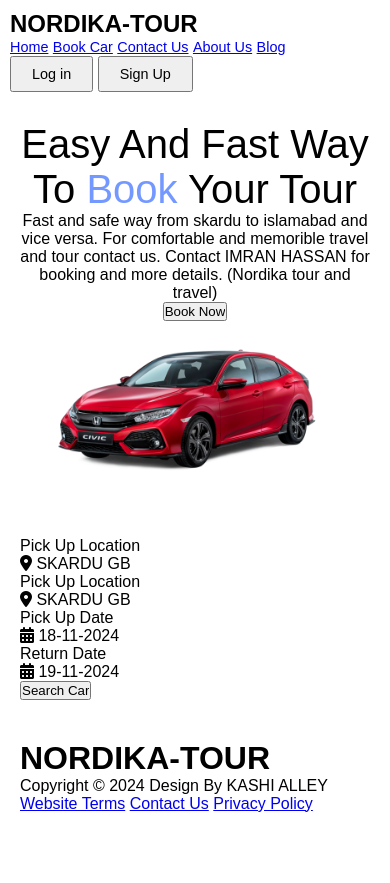
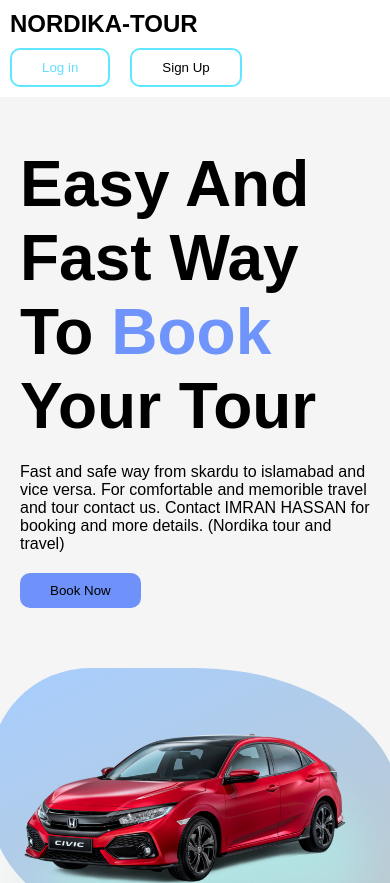
Before and after one commit to Khani-pro/khan, a plain HTML site: page index.html in a window 390 px wide. Shown: the top 883 px of the page. Before the commit the page ends 844 px from the top, so only its background shows below. Drawn offline with Linux system fonts and the light colour scheme.

Commit message:
style.css

```diff
--- a/style.css
+++ b/style.css
@@ -1,65 +1,279 @@
-/* General styles (already present in your file) */
 * {
     margin: 0;
     padding: 0;
     font-family: Arial, Helvetica, sans-serif;
 }
 
-/* Responsive adjustments for tablets (max-width: 768px) */
+.nav {
+    display: flex;
+    justify-content: center;
+    align-items: center;
+    height: 70px;
+    background-color: white;
+    column-gap: 220px;
+    position: relative;
+}
+
+.nav .item {
+    display: flex;
+    column-gap: 20px;
+}
+
+.nav .btn {
+    display: flex;
+    column-gap: 20px;
+}
+
+.nav .btn input {
+    padding: 10px 30px;
+    border: 2px solid #00d9ff9f;
+    border-radius: 10px;
+    cursor: pointer;
+    background-color: white;
+}
+
+.nav .btn input:hover {
+    background-color: #00d9ff9f;
+    color: white;
+}
+
+.nav .btn .login {
+    padding: 10px 30px;
+    border-radius: 10px;
+    cursor: pointer;
+    border: 2px solid #00d9ff9f;
+    background-color: white;
+    color: #00c9ff9f;
+}
+
+.nav .item a {
+    text-decoration: none;
+    color: black;
+    font-weight: 700;
+    cursor: pointer;
+}
+
+.nav .item .home-btn {
+    color: #0043ff8c;
+    font-weight: 700;
+}
+
+.home {
+    background-color: whitesmoke;
+    height: 600px;
+    display: flex;
+    justify-content: center;
+    align-items: center;
+}
+
+.home .main-sec {
+    display: flex;
+    column-gap: 50px;
+    justify-content: center;
+    align-items: center;
+}
+
+.home .right {
+    width: 400px;
+    height: 300px;
+    margin: 78px;
+    padding: 30px;
+    border-bottom-left-radius: 50%;
+    border-top-right-radius: 50%;
+    border-top-left-radius: 100px;
+    border-bottom-right-radius: 100px;
+    display: flex;
+    justify-content: center;
+    flex-direction: column;
+    align-items: center;
+    background-image: linear-gradient(155deg, #a7ceff, #bfc9cb);
+}
+
+.home .left {
+    padding: 30px;
+    height: 500px;
+    display: flex;
+    justify-content: center;
+    row-gap: 20px;
+    flex-direction: column;
+    width: 552px;
+}
+
+.home .left .btn input {
+    padding: 10px 30px;
+    border: none;
+    border-radius: 10px;
+    cursor: pointer;
+    background-color: #0043ff8c;
+}
+
+.home .main-sec .left .txt1 {
+    font-size: 4rem;
+    font-weight: 700;
+}
+
+.home .right img {
+    width: 50vw;
+    filter: drop-shadow(20px 50px 25px #b3e3e3);
+}
+
+.loc-sec {
+    height: 130px;
+    display: flex;
+    justify-content: center;
+}
+
+.loc-sec .main-sec {
+    background-color: white;
+    display: flex;
+    column-gap: 20px;
+    border-radius: 10px;
+    height: 160px;
+    justify-content: center;
+    align-items: center;
+    box-shadow: rgba(149, 157, 165, 0.2) 0px 8px 24px;
+    margin-top: -70px;
+}
+
+.loc-sec .main-sec .pick {
+    padding: 30px;
+    display: flex;
+    flex-direction: column;
+    row-gap: 20px;
+}
+
+.loc-sec .main-sec .pick label {
+    color: black;
+    font-weight: 700;
+}
+
+.loc-sec .main-sec .pick p {
+    border: 1px solid darkgrey;
+    padding: 6px 20px;
+    border-radius: 10px;
+}
+
+.loc-sec .main-sec .pick input {
+    padding: 10px 30px;
+    border: none;
+    border-radius: 10px;
+    cursor: pointer;
+    background-color: #0043ff8c;
+}
+
+.foot-sec {
+    display: flex;
+    align-items: center;
+    justify-content: space-between;
+    padding: 10px 50px;
+    background: whitesmoke;
+}
+
+.foot-sec .item {
+    display: flex;
+    column-gap: 20px;
+}
+
+.foot-sec .item a {
+    text-decoration: none;
+    color: black;
+}
+
+/* Mobile Responsive Styles */
 @media (max-width: 768px) {
     .nav {
         flex-direction: column;
+        align-items: flex-start;
         height: auto;
+        column-gap: 0;
         padding: 10px;
     }
-    .nav .item, .nav .btn {
+
+    .nav .item {
+        display: none; /* Hide menu by default */
         flex-direction: column;
-        align-items: center;
-        row-gap: 10px;
+        width: 100%;
+        text-align: left;
+        margin-top: 10px;
     }
-    .home .left, .home .right {
+
+    .nav .btn {
+        margin-top: 10px;
+    }
+
+    .hamburger {
+        display: block; /* Show hamburger on mobile */
+        font-size: 30px;
+        cursor: pointer;
+        margin-left: auto;
+        padding: 10px;
+    }
+
+    .home {
+        height: auto;
+        padding: 20px;
+    }
+
+    .home .main-sec {
+        flex-direction: column;
+        row-gap: 30px;
+    }
+
+    .home .right,
+    .home .left {
         width: 100%;
-        text-align: center;
+        height: auto;
+        margin: 0;
     }
+
+    .home .right img {
+        width: 100%;
+        max-width: 400px;
+    }
+
     .home .left .txt1 {
-        font-size: 2.5rem;
+        font-size: 3rem;
     }
-}
 
-/* Responsive adjustments for mobile devices (max-width: 480px) */
-@media (max-width: 480px) {
-    .nav {
-        column-gap: 10px;
+    .loc-sec {
+        height: auto;
+        padding: 20px 0;
     }
-    .nav .item a {
-        font-size: 0.9rem;
-    }
-    .nav .btn input {
-        padding: 8px 20px;
-        font-size: 0.9rem;
-    }
-    .home {
+
+    .loc-sec .main-sec {
         flex-direction: column;
         height: auto;
         padding: 20px;
     }
-    .home .main-sec {
-        flex-direction: column;
-        row-gap: 20px;
+
+    .loc-sec .main-sec .pick {
+        width: 100%;
+        padding: 20px;
     }
-    .home .right img {
-        width: 80%;
-    }
-    .loc-sec .main-sec {
-        flex-direction: column;
-        height: auto;
-        padding: 20px;
-        row-gap: 20px;
-    }
+
     .foot-sec {
         flex-direction: column;
-        align-items: center;
-        row-gap: 20px;
-        padding: 20px;
+        align-items: flex-start;
+        padding: 20px 10px;
+    }
+
+    .foot-sec .item {
+        flex-direction: column;
+        width: 100%;
+        margin-top: 10px;
     }
 }
+
+/* Desktop Styles - Hide Hamburger on larger screens */
+@media (min-width: 769px) {
+    .hamburger {
+        display: none; /* Hide hamburger on desktop */
+    }
+}
+
+/* Toggle visibility for menu items when hamburger is clicked */
+@media (max-width: 768px) {
+    #hamburger-menu:checked + #nav-items {
+        display: flex;
+    }
+}
```
